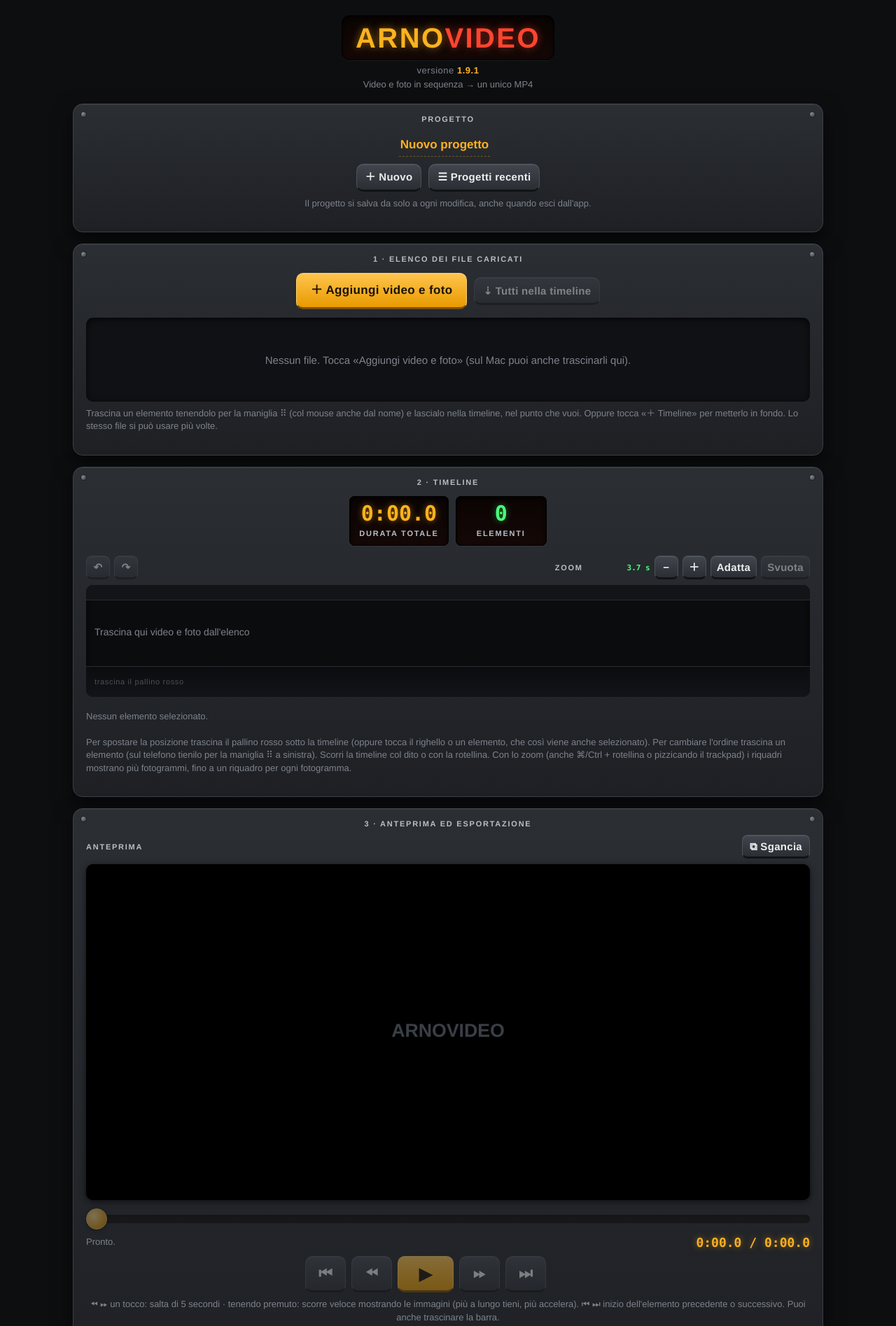
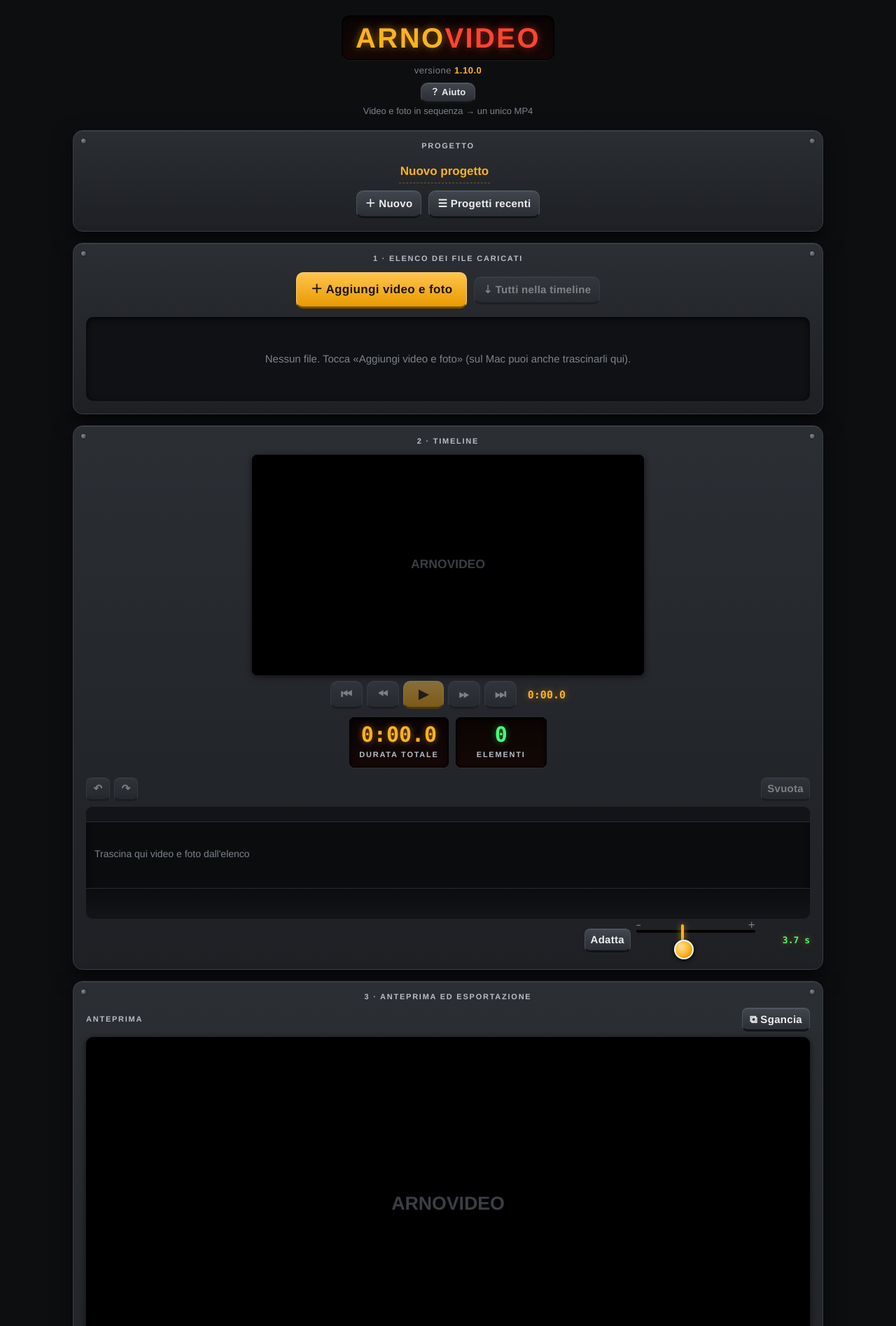
Before and after one commit to maarnone52-oss/Arnovideo, a plain HTML site: page Web/index.html in a window 1280 px wide. Shown: the top 1895 px of the page at 70% size. Drawn offline with Linux system fonts and the light colour scheme.

Commit message:
1.10.0: aiuto nascosto (tasto Aiuto), seconda anteprima sopra la timeline, zoom con cursore arancione sotto la timeline
Co-Authored-By: Claude Opus 5.5 <noreply@anthropic.com>
Claude-Session: https://claude.ai/code/session_017j9rKrd6GRNW3EdvANtXRL

```diff
--- a/Web/index.html
+++ b/Web/index.html
@@ -114,6 +114,7 @@ button{font:inherit;color:var(--text);cursor:pointer}
 /* fascia sotto la timeline: si tocca o si trascina il pallino per spostare la posizione */
 #kzone{position:absolute;left:0;right:0;top:116px;bottom:0;touch-action:none;cursor:ew-resize;z-index:2;
  background:linear-gradient(#0b0c0e,#121418);border-top:1px solid #2a2d33}
+body:not(.showhelp) #kzone::after{display:none!important}
 #kzone::after{content:"trascina il pallino rosso";position:sticky;left:12px;display:inline-block;margin:14px 0 0 12px;font-size:11px;color:#4b5058;letter-spacing:.06em;pointer-events:none}
 #pknob{position:absolute;left:-15px;bottom:6px;width:32px;height:32px;border-radius:50%;pointer-events:none;
  background:radial-gradient(circle at 35% 35%,#ff9b8a,#ff4530 55%,#b0200d);border:2px solid #fff;box-shadow:0 2px 8px rgba(0,0,0,.8),0 0 10px #ff4530}
@@ -217,6 +218,30 @@ select{width:100%;min-height:46px;font-size:16px;background:#111317;color:var(--
 #hidden{position:fixed;left:-10px;top:-10px;width:2px;height:2px;opacity:0;pointer-events:none;overflow:hidden}
 footer{text-align:center;color:var(--dim);font-size:13px;margin-top:20px;letter-spacing:.08em}
 #result[hidden],#busy[hidden]{display:none}
+.help{display:none!important}
+body.showhelp .help:not([hidden]){display:block!important}
+#helpBtn{margin-top:8px;min-height:30px;font-size:13px;padding:0 12px}
+#helpBtn.on{background:linear-gradient(180deg,#5cff8e,#1fbf55);color:#06210f;border-color:#8affb0}
+/* anteprima ripetuta sopra la timeline */
+#mirrorBox{max-width:560px;margin:0 auto 12px}
+#cv2{display:block;width:100%;height:auto;background:#000;border-radius:8px;box-shadow:inset 0 0 0 1px #000,0 2px 10px rgba(0,0,0,.6)}
+.mini{gap:6px;margin-top:8px;flex-wrap:nowrap}
+.mini .btn{min-height:40px;min-width:46px;font-size:18px;padding:0 8px;touch-action:manipulation}
+.mini .btn.play{min-width:58px}
+#clock2{font-size:15px;min-width:64px;text-align:right}
+/* sotto la timeline: elemento selezionato a sinistra, zoom a destra */
+.under{display:flex;gap:10px;align-items:flex-start;justify-content:space-between;margin-top:8px;flex-wrap:wrap}
+.under #selBar{margin:0;flex:1 1 220px}
+.zoombox{display:flex;align-items:center;gap:8px;margin-left:auto}
+#zslider{position:relative;width:170px;height:46px;touch-action:none;cursor:ew-resize}
+#zslider .zline{position:absolute;left:0;right:0;top:8px;height:4px;border-radius:2px;background:#0a0403;box-shadow:inset 0 1px 2px #000}
+#zslider .zline::before,#zslider .zline::after{position:absolute;top:-14px;font-size:11px;font-weight:800;color:var(--dim)}
+#zslider .zline::before{content:"−";left:0}#zslider .zline::after{content:"＋";right:0}
+#zthumb{position:absolute;top:0;width:4px;height:28px;margin-left:-2px;background:#ffb21e;border-radius:2px;box-shadow:0 0 8px rgba(255,178,30,.7);pointer-events:none}
+#zthumb::after{content:"";position:absolute;left:-10px;top:22px;width:24px;height:24px;border-radius:50%;
+ background:radial-gradient(circle at 35% 35%,#ffe2a0,#ffb21e 55%,#c47f00);border:2px solid #fff;box-shadow:0 2px 6px rgba(0,0,0,.8)}
+#zslider.drag #zthumb::after{transform:scale(1.15)}
+#zLbl{min-width:70px}
 </style>
 </head>
 <body>
@@ -224,6 +249,7 @@ footer{text-align:center;color:var(--dim);font-size:13px;margin-top:20px;letter-
   <div class="brand">
     <div class="wordmark"><span class="a">ARNO</span><span class="b">VIDEO</span></div>
     <div class="ver">versione <b id="ver"></b></div>
+    <button class="btn sm" id="helpBtn">？ Aiuto</button>
     <div class="tag">Video e foto in sequenza → un unico MP4</div>
   </div>
 
@@ -238,7 +264,7 @@ footer{text-align:center;color:var(--dim);font-size:13px;margin-top:20px;letter-
       <button class="btn sm" id="recentBtn">☰ Progetti recenti</button>
     </div>
     <div id="recent" hidden></div>
-    <p class="note" style="text-align:center">Il progetto si salva da solo a ogni modifica, anche quando esci dall'app.</p>
+    <p class="note help" style="text-align:center">Il progetto si salva da solo a ogni modifica, anche quando esci dall'app.</p>
   </section>
 
   <section class="rack">
@@ -251,11 +277,20 @@ footer{text-align:center;color:var(--dim);font-size:13px;margin-top:20px;letter-
     <div id="loadBox" hidden><div class="bar"><i id="loadBar"></i></div>
       <div class="row" style="justify-content:space-between;flex-wrap:nowrap"><span class="note" id="loadTxt"></span><span class="lcd" id="loadPct">0%</span></div></div>
     <div id="lib" style="margin-top:12px" data-empty="Nessun file. Tocca «Aggiungi video e foto» (sul Mac puoi anche trascinarli qui)."></div>
-    <p class="note">Trascina un elemento tenendolo per la maniglia ⠿ (col mouse anche dal nome) e lascialo nella timeline, nel punto che vuoi. Oppure tocca «＋ Timeline» per metterlo in fondo. Lo stesso file si può usare più volte.</p>
+    <p class="note help">Trascina un elemento tenendolo per la maniglia ⠿ (col mouse anche dal nome) e lascialo nella timeline, nel punto che vuoi. Oppure tocca «＋ Timeline» per metterlo in fondo. Lo stesso file si può usare più volte.</p>
   </section>
 
   <section class="rack">
     <span class="lbl">2 · Timeline</span>
+    <div id="mirrorBox"><canvas id="cv2" width="640" height="360"></canvas>
+      <div class="row c mini">
+        <button class="btn" data-m="prevItem" aria-label="Elemento precedente">⏮&#xFE0E;</button>
+        <button class="btn" data-m="rew" aria-label="Indietro 5 secondi">⏪&#xFE0E;</button>
+        <button class="btn play" data-m="play" id="play2" aria-label="Riproduci">▶</button>
+        <button class="btn" data-m="ffw" aria-label="Avanti 5 secondi">⏩&#xFE0E;</button>
+        <button class="btn" data-m="nextItem" aria-label="Elemento successivo">⏭&#xFE0E;</button>
+        <span class="lcd" id="clock2">0:00.0</span>
+      </div></div>
     <div class="displays">
       <div class="dwin"><div class="lcd" id="totDur">0:00.0</div><span class="lbl">durata totale</span></div>
       <div class="dwin"><div class="lcd g" id="totN">0</div><span class="lbl">elementi</span></div>
@@ -264,13 +299,14 @@ footer{text-align:center;color:var(--dim);font-size:13px;margin-top:20px;letter-
       <button class="btn xs" id="undoBtn" disabled>↶ <span id="undoN"></span></button>
       <button class="btn xs" id="redoBtn" disabled>↷ <span id="redoN"></span></button>
       <span class="sp"></span>
-      <span class="lbl">zoom</span>
-      <span id="zLbl"></span><button class="btn xs" id="zOut" aria-label="Riduci">−</button><button class="btn xs" id="zIn" aria-label="Ingrandisci">＋</button><button class="btn xs" id="zFit">Adatta</button>
       <button class="btn xs" id="clearBtn" disabled>Svuota</button>
     </div>
     <div id="track"><div id="trackIn"><div id="ruler"></div><div id="lane" data-empty="Trascina qui video e foto dall'elenco"></div><div id="kzone"></div><div id="phead"><div id="pknob"></div></div><div id="ins"></div></div></div>
-    <div id="selBar"></div>
-    <p class="note">Per spostare la posizione trascina il pallino rosso sotto la timeline (oppure tocca il righello o un elemento, che così viene anche selezionato). Per cambiare l'ordine trascina un elemento (sul telefono tienilo per la maniglia ⠿ a sinistra). Scorri la timeline col dito o con la rotellina. Con lo zoom (anche ⌘/Ctrl + rotellina o pizzicando il trackpad) i riquadri mostrano più fotogrammi, fino a un riquadro per ogni fotogramma.</p>
+    <div class="under"><div id="selBar"></div>
+      <div class="zoombox"><button class="btn xs" id="zFit">Adatta</button>
+        <div id="zslider" aria-label="Zoom della timeline"><div class="zline"></div><div id="zthumb"></div></div>
+        <span class="lcd" id="zLbl" style="font-size:13px"></span></div></div>
+    <p class="note help">Lo zoom si regola trascinando la barra arancione col pallino (a sinistra meno, a destra più); al massimo ogni riquadro è un fotogramma. Per spostare la posizione trascina il pallino rosso sotto la timeline (oppure tocca il righello o un elemento, che così viene anche selezionato). Per cambiare l'ordine trascina un elemento (sul telefono tienilo per la maniglia ⠿ a sinistra). Scorri la timeline col dito o con la rotellina. Con lo zoom (anche ⌘/Ctrl + rotellina o pizzicando il trackpad) i riquadri mostrano più fotogrammi, fino a un riquadro per ogni fotogramma.</p>
   </section>
 
   <section class="rack">
@@ -291,13 +327,13 @@ footer{text-align:center;color:var(--dim);font-size:13px;margin-top:20px;letter-
     </div>
     <div class="pvgrip" id="pvGrip" aria-label="Ridimensiona"></div>
     </div>
-    <p class="note" style="text-align:center">⏪︎ ⏩︎ un tocco: salta di 5 secondi · tenendo premuto: scorre veloce mostrando le immagini (più a lungo tieni, più accelera). ⏮︎ ⏭︎ inizio dell'elemento precedente o successivo. Puoi anche trascinare la barra.</p>
+    <p class="note help" style="text-align:center">⏪︎ ⏩︎ un tocco: salta di 5 secondi · tenendo premuto: scorre veloce mostrando le immagini (più a lungo tieni, più accelera). ⏮︎ ⏭︎ inizio dell'elemento precedente o successivo. Puoi anche trascinare la barra.</p>
     <div class="row c" style="margin-top:12px">
       <button class="btn rec" id="expBtn" disabled>● Esporta MP4</button>
       <button class="btn sm" id="stopBtn" hidden>■ Ferma esportazione</button>
     </div>
-    <p class="note" style="text-align:center" id="expNoteMac" hidden>Sul Mac il video viene creato dal Mac stesso: molto più veloce del tempo reale e a qualità piena. Alla fine scegli dove salvarlo.</p>
-    <p class="note" style="text-align:center" id="expNote">L'esportazione dura quanto il video finale: tieni lo schermo acceso e l'app aperta fino alla fine.</p>
+    <p class="note help" style="text-align:center" id="expNoteMac" hidden>Sul Mac il video viene creato dal Mac stesso: molto più veloce del tempo reale e a qualità piena. Alla fine scegli dove salvarlo.</p>
+    <p class="note help" style="text-align:center" id="expNote">L'esportazione dura quanto il video finale: tieni lo schermo acceso e l'app aperta fino alla fine.</p>
     <div id="result" class="row c" style="margin-top:12px" hidden>
       <button class="btn play" id="saveBtn">⤓ Salva il video</button>
       <span class="note" id="resInfo"></span>
@@ -340,7 +376,7 @@ footer{text-align:center;color:var(--dim);font-size:13px;margin-top:20px;letter-
 
 <script>
 'use strict';
-const VERSION='1.9.1';
+const VERSION='1.10.0';
 document.getElementById('ver').textContent=VERSION;
 const $=id=>document.getElementById(id);
 const media=[];               // file caricati: {mid,type,file,url,name,dur,w,h,thumb,strip,fkey,el}
@@ -520,6 +556,26 @@ $('lib').addEventListener('click',e=>{const row=e.target.closest('.clip');if(!ro
 });
 $('allBtn').onclick=()=>{if(busy||!media.length)return;pushUndo('tutti nella timeline');media.forEach(m=>items.push(mkClip(m)));render();};
 
+/* ---------- aiuto ---------- */
+let showHelp=false;try{showHelp=localStorage.getItem('arnovideo-aiuto')==='1';}catch(e){}
+function setHelp(v){showHelp=v;document.body.classList.toggle('showhelp',v);$('helpBtn').classList.toggle('on',v);$('helpBtn').textContent=v?'✓ Aiuto visibile':'？ Aiuto';
+  try{localStorage.setItem('arnovideo-aiuto',v?'1':'0');}catch(e){}}
+$('helpBtn').onclick=()=>setHelp(!showHelp);setHelp(showHelp);
+
+/* ---------- anteprima ripetuta sopra la timeline (copia dell'anteprima principale) ---------- */
+(function(){const c2=$('cv2'),x2=c2.getContext('2d');let last=0;
+  function loop(t){requestAnimationFrame(loop);if(document.hidden||t-last<33)return;last=t;
+    const cv=$('cv');const w=Math.min(960,cv.width),h=Math.round(w*cv.height/cv.width);
+    if(c2.width!==w||c2.height!==h){c2.width=w;c2.height=h;}
+    try{x2.drawImage(cv,0,0,w,h);}catch(e){}
+    $('clock2').textContent=$('clock').textContent.split(' / ')[0];
+    $('play2').textContent=$('playBtn').textContent;$('play2').classList.toggle('red',playing);$('play2').classList.toggle('play',!playing);
+    const dis=$('playBtn').disabled;document.querySelectorAll('#mirrorBox [data-m]').forEach(b=>b.disabled=dis);}
+  requestAnimationFrame(loop);
+  $('mirrorBox').addEventListener('click',e=>{const b=e.target.closest('[data-m]');if(!b||b.disabled)return;unlockPv();const m=b.dataset.m;
+    if(m==='play')$('playBtn').click();else if(m==='prevItem'||m==='nextItem')$(m).click();
+    else if(items.length&&!exporting)jumpTo(playT+(m==='rew'?-5:5));});})();
+
 /* ---------- timeline ---------- */
 let pps=40,autoFit=true,selId=null,layout=[];   // pixel per secondo; posizioni degli elementi
 const FPS=30,TILE_W=Math.round(84*16/9),PPS_MIN=2,PPS_MAX=TILE_W*FPS;   // al massimo: un riquadro = un fotogramma
@@ -530,7 +586,8 @@ function fitZoom(){const W=$('track').clientWidth-24,tot=totalDur();if(!tot||W<5
   pps=Math.max(PPS_MIN,Math.min(PPS_MAX,(W-items.length*4)/tot));}
 function zoomLabel(){const sec=TILE_W/pps,f=Math.round(sec*FPS);
   $('zLbl').textContent=f<=1?'1 fotogramma':sec<1?f+' fotogrammi':sec<60?sec.toFixed(sec<10?1:0)+' s':(sec/60).toFixed(1)+' min';
-  $('zLbl').title='Durata di ogni riquadro della timeline';$('zIn').disabled=pps>=PPS_MAX-0.01;$('zOut').disabled=pps<=PPS_MIN+0.01;}
+  $('zLbl').title='Durata di ogni riquadro della timeline';
+  const v=Math.log(pps/PPS_MIN)/Math.log(PPS_MAX/PPS_MIN);$('zthumb').style.left=(Math.max(0,Math.min(1,v))*$('zslider').clientWidth)+'px';}
 function renderTrack(){
   if(autoFit)fitZoom();
   const lane=$('lane');lane.innerHTML='';const total=computeLayout();
@@ -602,11 +659,13 @@ async function runFrames(){if(frameBusy)return;frameBusy=true;
     for(const q of batch){if(!frameWanted.has(q.key))continue;const u=await grabAt(v,q.fi/FPS+0.001,192,108);if(u)cachePut(q.key,u);}
   }}finally{frameBusy=false;}}
 
+function revealHead(){if(!items.length||layout.length!==items.length)return;const tr=$('track'),x=tToX(playT);   // porta in vista il segno rosso
+  if(x<tr.scrollLeft+20||x>tr.scrollLeft+tr.clientWidth-40)tr.scrollLeft=Math.max(0,x-tr.clientWidth*0.4);}
 function placeHead(){const ph=$('phead');if(!items.length){ph.style.display='none';return;}ph.style.display='';
   const x=tToX(playT);ph.style.left=x+'px';
   if(playing||exporting){const tr=$('track');if(x<tr.scrollLeft+20||x>tr.scrollLeft+tr.clientWidth-40)tr.scrollLeft=x-tr.clientWidth*0.3;}}
 function renderSel(){const bar=$('selBar'),i=items.findIndex(c=>c.id===selId);
-  if(i<0){bar.innerHTML='<span class="note" style="margin:0">Nessun elemento selezionato.</span>';return;}
+  if(i<0){bar.innerHTML='';return;}
   const c=items[i];
   bar.innerHTML='<span class="nm"></span>'+
     '<button class="btn xs" data-s="left"'+(i===0?' disabled':'')+' aria-label="Sposta a sinistra">◀</button>'+
@@ -629,8 +688,12 @@ $('selBar').addEventListener('click',e=>{const b=e.target.closest('button[data-s
 function zoomTo(np,anchorX){const tr=$('track');np=Math.max(PPS_MIN,Math.min(PPS_MAX,np));if(Math.abs(np-pps)<1e-6)return;
   const ax=anchorX!=null?anchorX:(items.length?tToX(playT)-tr.scrollLeft:tr.clientWidth/2);   // punto che resta fermo
   const at=xToT(tr.scrollLeft+ax);autoFit=false;pps=np;renderTrack();tr.scrollLeft=Math.max(0,tToX(at)-ax);paintTrack();}
-$('zIn').onclick=()=>zoomTo(pps*1.6);
-$('zOut').onclick=()=>zoomTo(pps/1.6);
+// cursore dello zoom: barra arancione col pallino, scala logaritmica
+(function(){const z=$('zslider');let on=false;
+  const set=e=>{const r=z.getBoundingClientRect(),v=Math.max(0,Math.min(1,(e.clientX-r.left)/r.width));zoomTo(PPS_MIN*Math.pow(PPS_MAX/PPS_MIN,v));zoomLabel();};
+  z.addEventListener('pointerdown',e=>{e.preventDefault();on=true;z.classList.add('drag');try{z.setPointerCapture(e.pointerId);}catch(_){}set(e);});
+  z.addEventListener('pointermove',e=>{if(on)set(e);});
+  ['pointerup','pointercancel'].forEach(t=>z.addEventListener(t,()=>{on=false;z.classList.remove('drag');}));})();
 $('track').addEventListener('wheel',e=>{if(!(e.ctrlKey||e.metaKey))return;e.preventDefault();   // pizzico sul trackpad o ⌘/Ctrl + rotellina
   const r=$('track').getBoundingClientRect();zoomTo(pps*Math.exp(-e.deltaY*0.01),e.clientX-r.left);},{passive:false});
 $('zFit').onclick=()=>{autoFit=true;renderTrack();$('track').scrollLeft=0;};
@@ -835,7 +898,7 @@ async function startPlay(){
 async function stopPlay(){if(!playing)return;stopReq=true;await runP;while(playing)await sleep(10);}
 $('playBtn').onclick=()=>{unlockPv();if(playing)stopPlay();else startPlay();};
 
-async function jumpTo(t){const was=playing;await stopPlay();showFrame(t);if(was){while(seekBusy)await sleep(10);startPlay();}}
+async function jumpTo(t){const was=playing;await stopPlay();showFrame(t);revealHead();if(was){while(seekBusy)await sleep(10);startPlay();}}
 $('prevItem').onclick=()=>{unlockPv();if(!items.length)return;const L=locate(playT);
   const s=startOf(L.i);jumpTo(playT-s>1||L.i===0?s:startOf(L.i-1));};
 $('nextItem').onclick=()=>{unlockPv();if(!items.length)return;const L=locate(playT);
--- a/Web/sw.js
+++ b/Web/sw.js
@@ -1,6 +1,6 @@
 // ARNOVIDEO: tiene la pagina sul dispositivo per usarla anche senza internet.
 // Cambiare VERSIONE a ogni aggiornamento della pagina.
-const VERSIONE = 'arnovideo-1.9.1';
+const VERSIONE = 'arnovideo-1.10.0';
 const FILE = ['./', './index.html', './manifest.webmanifest', './icon-192.png', './icon-512.png', './apple-touch-icon.png'];
 
 self.addEventListener('install', e => {
```
Also changed, not shown: 1 other file.
